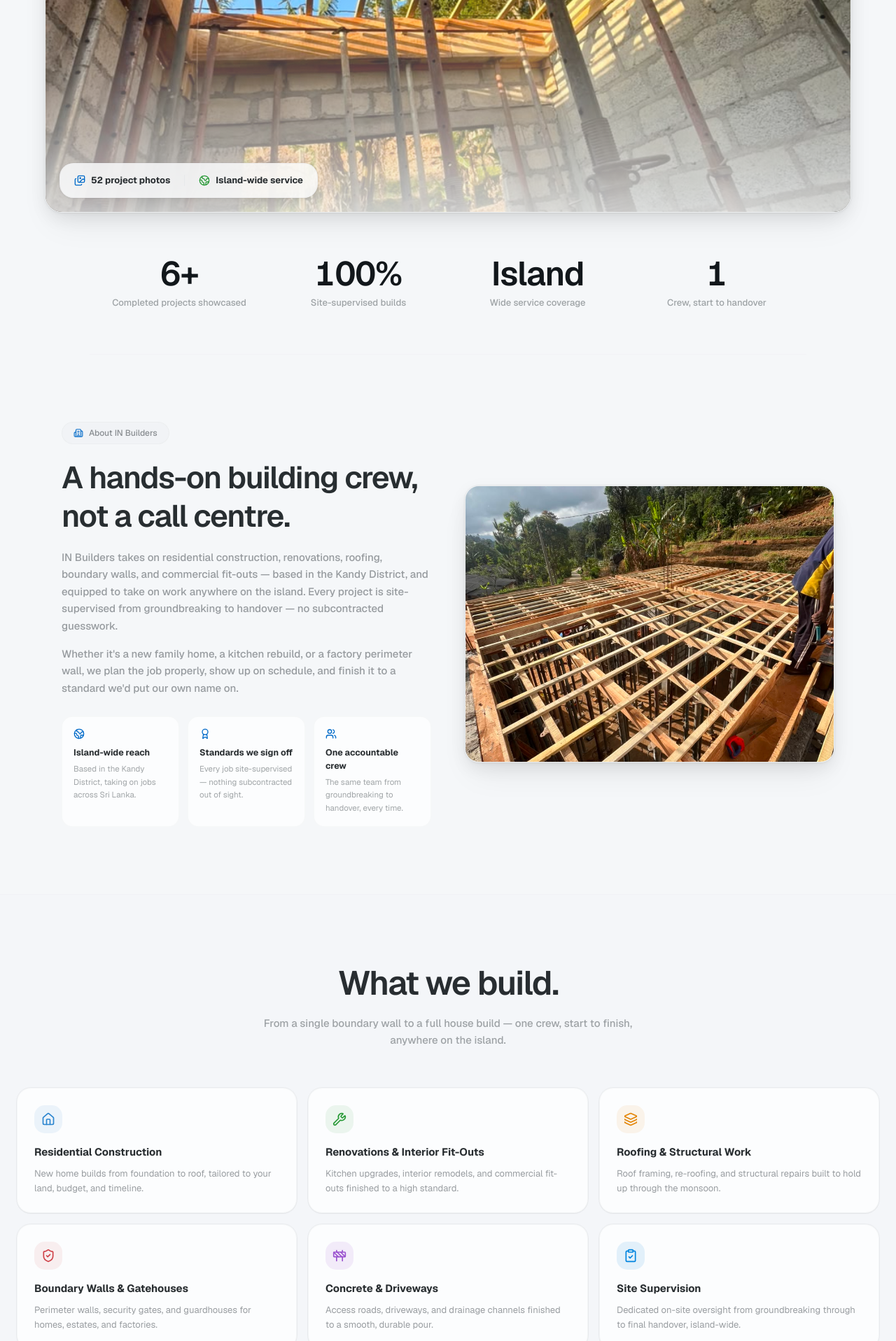
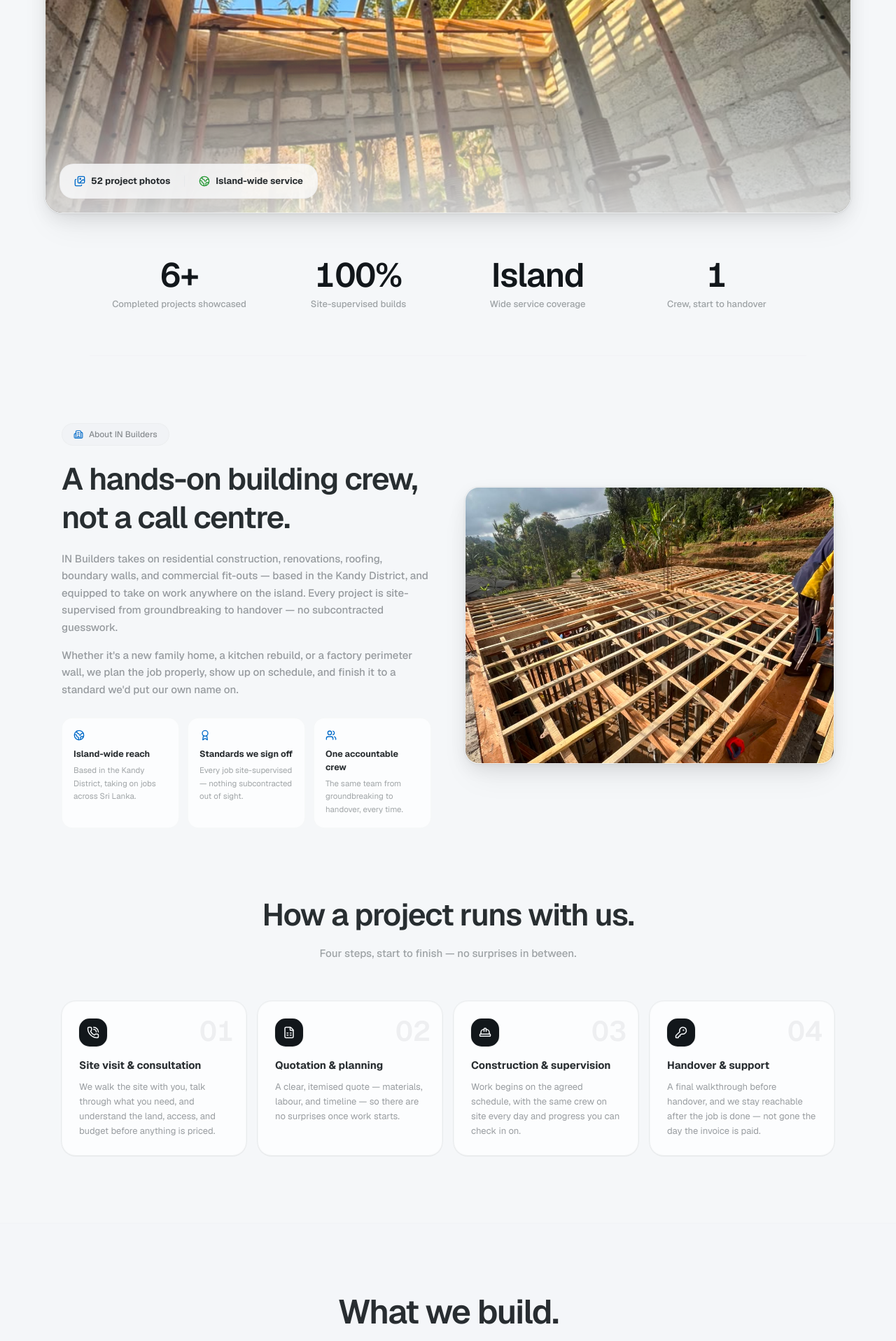
Before and after one commit to YanushkaKumar/construction-tracker, a Next.js app in the folder apps/web/: page / in a window 1280 px wide. Shown: the part 880-2797 px from the top of the page at 70% size. Built offline with nearby package versions, Linux system fonts and the light colour scheme.

Commit message:
Update CI configuration to reload nginx after changes and enhance page.tsx with process and FAQ sections

```diff
--- a/apps/web/src/app/page.tsx
+++ b/apps/web/src/app/page.tsx
@@ -4,9 +4,10 @@ import React, { useEffect, useState } from 'react';
 import Link from 'next/link';
 import Image from 'next/image';
 import {
-  HardHat, MapPin, ArrowRight, ChevronRight, ChevronLeft, Menu, X, Star, Quote,
+  HardHat, MapPin, ArrowRight, ChevronRight, ChevronLeft, ChevronDown, Menu, X, Star, Quote,
   Home as HomeIcon, Wrench, Layers, ShieldCheck, Construction, ClipboardCheck,
   Mail, Phone, Building2, Images, Globe2, Award, Users,
+  PhoneCall, FileSpreadsheet, KeyRound,
 } from 'lucide-react';
 import {
   Dialog, DialogContent, DialogHeader, DialogTitle, DialogDescription,
@@ -157,6 +158,22 @@ const WHY_US = [
   { icon: Globe2, title: 'Island-wide reach',     description: 'Based in the Kandy District, taking on jobs across Sri Lanka.' },
   { icon: Award,  title: 'Standards we sign off',  description: 'Every job site-supervised — nothing subcontracted out of sight.' },
   { icon: Users,  title: 'One accountable crew',   description: 'The same team from groundbreaking to handover, every time.' },
+];
+
+const PROCESS = [
+  { step: '01', icon: PhoneCall,       title: 'Site visit & consultation', description: 'We walk the site with you, talk through what you need, and understand the land, access, and budget before anything is priced.' },
+  { step: '02', icon: FileSpreadsheet, title: 'Quotation & planning',      description: 'A clear, itemised quote — materials, labour, and timeline — so there are no surprises once work starts.' },
+  { step: '03', icon: HardHat,         title: 'Construction & supervision', description: 'Work begins on the agreed schedule, with the same crew on site every day and progress you can check in on.' },
+  { step: '04', icon: KeyRound,        title: 'Handover & support',        description: 'A final walkthrough before handover, and we stay reachable after the job is done — not gone the day the invoice is paid.' },
+];
+
+const FAQS = [
+  { q: 'Do you supply materials, or just labour?', a: 'Both. We source and supply materials as part of the job, or work with materials you’ve already bought — whichever suits your budget and preferences.' },
+  { q: 'Do you only work in the Kandy District?', a: 'Kandy is where we’re based, but we take on projects island-wide. Distance just gets factored into the quotation.' },
+  { q: 'How does pricing and quotation work?', a: 'After a site visit, you get an itemised quote covering materials, labour, and an expected timeline — before any work or payment starts.' },
+  { q: 'Can I visit the site while work is in progress?', a: 'Yes — every project is site-supervised, and you’re welcome to check in on progress whenever you like.' },
+  { q: 'What size of job do you take on?', a: 'Anything from a single boundary wall or interior fit-out to a full house build or commercial site — the crew and timeline scale to the job.' },
+  { q: 'What happens after handover?', a: 'We do a final walkthrough with you before handover, and stay reachable afterwards if anything needs following up.' },
 ];
 
 // ── Small pieces ─────────────────────────────────────────────
@@ -347,7 +364,8 @@ export default function LandingPage() {
         </div>
 
         {/* Hero image */}
-        <div className="relative w-full max-w-6xl aspect-[16/8] rounded-3xl overflow-hidden shadow-elevated border border-border/25 mb-[-1px]">
+        <div className="relative w-full max-w-6xl rounded-3xl overflow-hidden shadow-elevated border border-border/25">
+          <div className="relative w-full aspect-[4/3] sm:aspect-[16/9] lg:aspect-[16/8]">
             <Image
               src="/images/hero-roofing.jpg"
               alt="Roof framing under construction on a residential build"
@@ -357,9 +375,10 @@ export default function LandingPage() {
               sizes="(min-width: 1280px) 1152px, 100vw"
             />
             <div className="absolute inset-0 bg-gradient-to-t from-background/80 via-background/5 to-transparent" aria-hidden />
+          </div>
 
-          {/* Floating stat card */}
-          <div className="absolute bottom-5 left-5 right-5 sm:right-auto flex flex-wrap items-center gap-3 sm:gap-5 bg-card/80 backdrop-blur-xl border border-border/30 rounded-2xl px-5 py-3.5 shadow-elevated">
+          {/* Stat strip — stacked below the image on mobile, floating overlay from sm+ */}
+          <div className="relative sm:absolute sm:bottom-5 sm:left-5 sm:right-auto flex flex-wrap items-center gap-3 sm:gap-5 bg-card sm:bg-card/80 sm:backdrop-blur-xl border-t sm:border border-border/30 sm:rounded-2xl px-5 py-3.5 sm:shadow-elevated">
             <div className="flex items-center gap-2">
               <Images className="w-4 h-4 text-primary" aria-hidden />
               <span className="text-[13px] font-bold text-foreground/90">52 project photos</span>
@@ -384,7 +403,7 @@ export default function LandingPage() {
       </section>
 
       {/* ── About ─────────────────────────────────────────── */}
-      <section id="about" className="w-full max-w-6xl mx-auto px-6 py-24" aria-labelledby="about-heading">
+      <section id="about" className="scroll-mt-28 w-full max-w-6xl mx-auto px-6 py-24" aria-labelledby="about-heading">
         <div className="grid grid-cols-1 lg:grid-cols-2 gap-12 items-center">
           <div className="text-left">
             <div className="inline-flex items-center gap-2 rounded-full border border-border/25 bg-accent/30 px-4 py-1.5 mb-5 select-none">
@@ -427,8 +446,33 @@ export default function LandingPage() {
         </div>
       </section>
 
+      {/* ── Process / How We Work ─────────────────────────── */}
+      <section className="w-full max-w-6xl mx-auto px-6 pb-24" aria-labelledby="process-heading">
+        <div className="text-center mb-14 select-none">
+          <h2 id="process-heading" className="text-[2.25rem] md:text-[2.75rem] font-semibold tracking-[-0.03em] text-foreground/90 mb-4 leading-tight">
+            How a project runs with us.
+          </h2>
+          <p className="text-[15px] text-muted-foreground/60 max-w-lg mx-auto leading-relaxed font-medium">
+            Four steps, start to finish — no surprises in between.
+          </p>
+        </div>
+
+        <div className="grid grid-cols-1 sm:grid-cols-2 lg:grid-cols-4 gap-4 stagger-children">
+          {PROCESS.map((p) => (
+            <div key={p.step} className="relative bg-card border border-border/25 rounded-2xl p-6 shadow-surface text-left overflow-hidden">
+              <div className="text-[40px] font-semibold text-foreground/[0.06] absolute top-3 right-4 select-none tabular-nums" aria-hidden>{p.step}</div>
+              <div className="flex items-center justify-center w-10 h-10 rounded-xl bg-foreground text-background mb-4 shadow-surface" aria-hidden>
+                <p.icon className="w-4.5 h-4.5" />
+              </div>
+              <h3 className="text-[15px] font-bold text-foreground/90 mb-2">{p.title}</h3>
+              <p className="text-[13px] text-muted-foreground/65 leading-relaxed">{p.description}</p>
+            </div>
+          ))}
+        </div>
+      </section>
+
       {/* ── Services ──────────────────────────────────────── */}
-      <section id="services" className="w-full bg-accent/10 border-y border-border/15 px-6 py-24" aria-labelledby="services-heading">
+      <section id="services" className="scroll-mt-28 w-full bg-accent/10 border-y border-border/15 px-6 py-24" aria-labelledby="services-heading">
         <div className="max-w-7xl mx-auto">
           <div className="text-center mb-14 select-none">
             <h2 id="services-heading" className="text-[2.5rem] md:text-[3rem] font-semibold tracking-[-0.03em] text-foreground/90 mb-4 leading-tight">
@@ -454,7 +498,7 @@ export default function LandingPage() {
       </section>
 
       {/* ── Portfolio / Our Work ─────────────────────────── */}
-      <section id="work" className="w-full max-w-7xl mx-auto px-6 py-24" aria-labelledby="work-heading">
+      <section id="work" className="scroll-mt-28 w-full max-w-7xl mx-auto px-6 py-24" aria-labelledby="work-heading">
         <div className="text-center mb-14 select-none">
           <div className="inline-flex items-center gap-2 rounded-full border border-border/25 bg-accent/30 px-4 py-1.5 mb-5">
             <Layers className="w-3.5 h-3.5 text-primary" aria-hidden />
@@ -516,7 +560,7 @@ export default function LandingPage() {
       </section>
 
       {/* ── Reviews ───────────────────────────────────────── */}
-      <section id="reviews" className="w-full bg-accent/10 border-y border-border/15 px-6 py-24" aria-labelledby="reviews-heading">
+      <section id="reviews" className="scroll-mt-28 w-full bg-accent/10 border-y border-border/15 px-6 py-24" aria-labelledby="reviews-heading">
         <div className="max-w-7xl mx-auto">
           <div className="text-center mb-14 select-none">
             <h2 id="reviews-heading" className="text-[2.5rem] md:text-[3rem] font-semibold tracking-[-0.03em] text-foreground/90 mb-4">
@@ -547,8 +591,32 @@ export default function LandingPage() {
         </div>
       </section>
 
+      {/* ── FAQ ───────────────────────────────────────────── */}
+      <section className="w-full max-w-3xl mx-auto px-6 py-24" aria-labelledby="faq-heading">
+        <div className="text-center mb-12 select-none">
+          <h2 id="faq-heading" className="text-[2.25rem] md:text-[2.75rem] font-semibold tracking-[-0.03em] text-foreground/90 mb-4 leading-tight">
+            Common questions.
+          </h2>
+          <p className="text-[15px] text-muted-foreground/60 max-w-lg mx-auto leading-relaxed font-medium">
+            Everything most people ask before getting a quote.
+          </p>
+        </div>
+
+        <div className="space-y-2.5 stagger-children">
+          {FAQS.map((f) => (
+            <details key={f.q} className="group bg-card border border-border/25 rounded-2xl overflow-hidden">
+              <summary className="flex items-center justify-between gap-3 px-5 py-4 cursor-pointer select-none text-left text-[14.5px] font-bold text-foreground/90 list-none [&::-webkit-details-marker]:hidden">
+                {f.q}
+                <ChevronDown className="w-4 h-4 text-muted-foreground/50 flex-shrink-0 transition-transform duration-200 group-open:rotate-180" aria-hidden />
+              </summary>
+              <p className="px-5 pb-4 text-[13.5px] text-muted-foreground/65 leading-relaxed">{f.a}</p>
+            </details>
+          ))}
+        </div>
+      </section>
+
       {/* ── Final CTA / Contact ──────────────────────────── */}
-      <section id="contact" className="w-full max-w-4xl mx-auto px-6 py-28 text-center" aria-label="Get in touch">
+      <section id="contact" className="scroll-mt-28 w-full max-w-4xl mx-auto px-6 py-28 text-center" aria-label="Get in touch">
         <div className="inline-flex items-center gap-2 rounded-full border border-border/25 bg-accent/30 px-4 py-1.5 mb-6 select-none">
           <Mail className="w-3.5 h-3.5 text-primary" aria-hidden />
           <span className="text-[12px] font-medium text-muted-foreground/75">Get in touch</span>
```
Also changed, not shown: 1 other file (tests, documents, lock files or other folders). Lines whose indentation alone changed are shown as unchanged.
